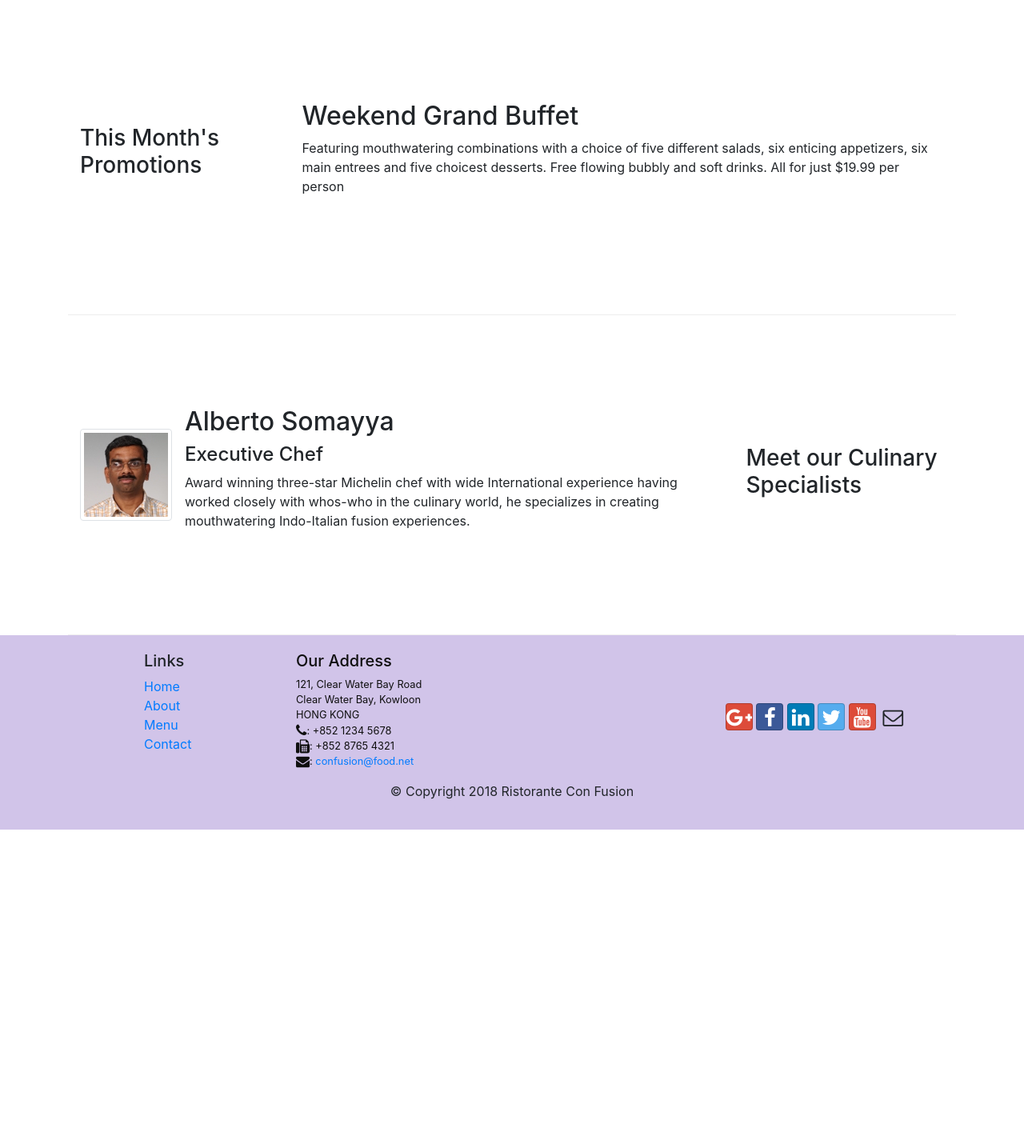
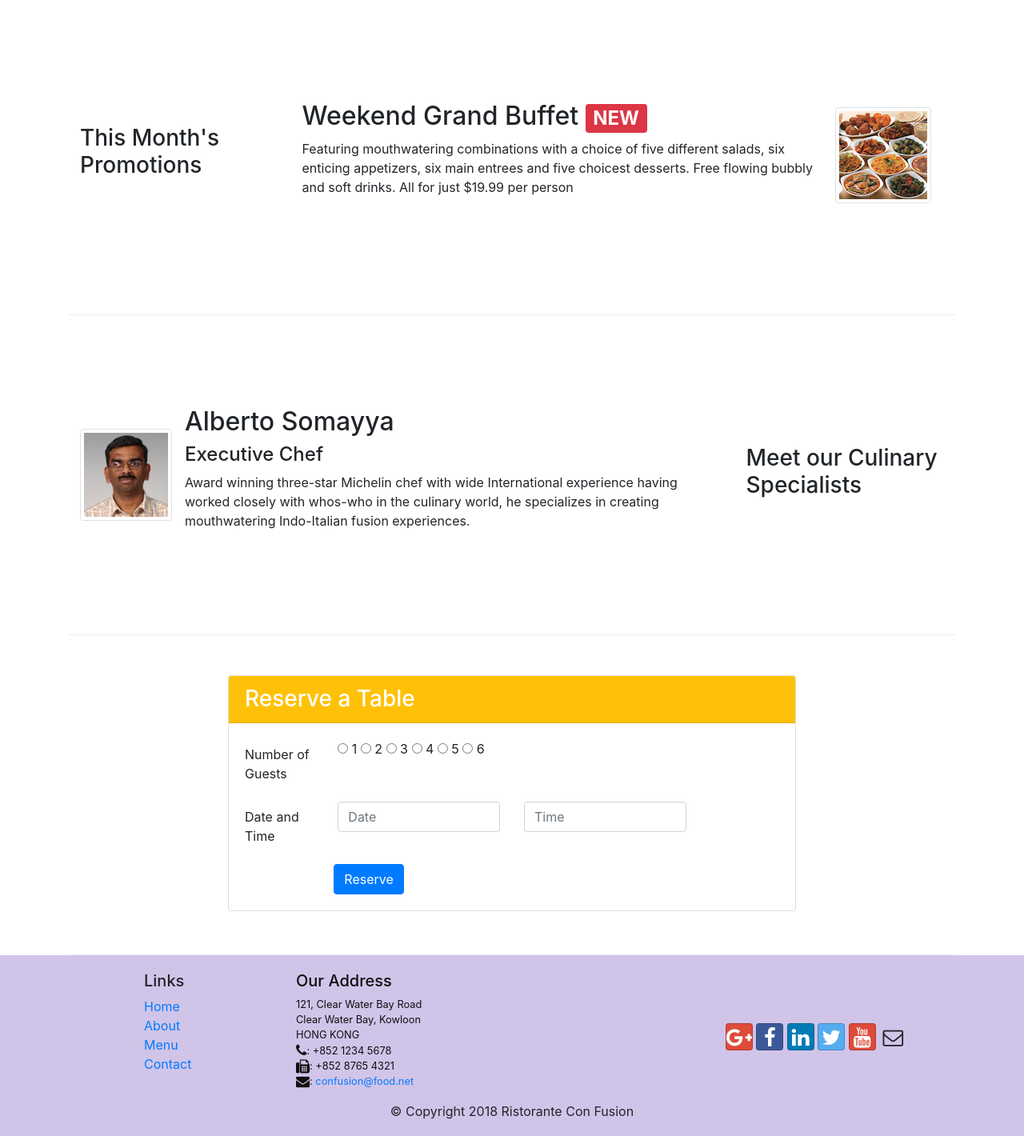
Before and after one commit to Gr4v1tYnN/Bootstrap4, a website: page index.html in a window 1280 px wide. Shown: the part 740-2160 px from the top of the page at 80% size. Before the commit the page ends 1777 px from the top, so only its background shows below. Drawn offline with nearby package versions, Linux system fonts and the light colour scheme.

Commit message:
Second assignment

```diff
--- a/index.html
+++ b/index.html
@@ -43,6 +43,11 @@
                 <div class="col-12 col-sm align-self-center">
                     <img src="img/logo.png" class="img-fluid">
                 </div>
+                <div class="col-12 col-sm align-self-center">
+                    <div class="btn-group">
+                        <a href="#Reserve_Table" role="button" class="btn btn-block btn-warning btn-sm nav-link" style="color:black"></i> Reserve Table</a>
+                    </div>
+                </div>
             </div>
         </div>
     </header>
@@ -69,8 +74,13 @@
                 <h3>This Month's Promotions</h3>
             </div>
             <div class="col col-sm col-md">
-                <h2>Weekend Grand Buffet</h2>
-                <p class="d-none d-sm-block">Featuring mouthwatering combinations with a choice of five different salads, six enticing appetizers, six main entrees and five choicest desserts. Free flowing bubbly and soft drinks. All for just $19.99 per person </p>
+                <div class="media">
+                    <div class="media-body">
+                        <h2 class="mt-0">Weekend Grand Buffet <span class="badge badge-danger">NEW</span></h2>
+                        <p class="d-none d-sm-block">Featuring mouthwatering combinations with a choice of five different salads, six enticing appetizers, six main entrees and five choicest desserts. Free flowing bubbly and soft drinks. All for just $19.99 per person </p>
+                    </div>
+                    <img class="d-flex mr-3 img-thumbnail align-self-center" src="img/buffet.png" alt="buffet">
+                </div>
             </div>
         </div>
 
@@ -85,6 +95,47 @@
                         <h2 class="mt-0">Alberto Somayya</h2>
                         <h4>Executive Chef</h4>
                         <p class="d-none d-sm-block">Award winning three-star Michelin chef with wide International experience having worked closely with whos-who in the culinary world, he specializes in creating mouthwatering Indo-Italian fusion experiences. </p>
+                    </div>
+                </div>
+            </div>
+        </div>
+
+        <div class="row row-content justify-content-center">
+            <div class="col col-md-8">
+                <div class="card">
+                    <h3 id="Reserve_Table" class="card-header bg-warning text-white">Reserve a Table</h3>
+                    <div class="card-body">
+                        <div class="form-group row">
+                            <label for="numbofguests" class="col-md-2 col-form-label">Number of Guests</label>
+                            <div class="col">
+                                <input type="radio" name="number" value="1" id="one"/>
+                                <label for="one">1</label>
+                                <input type="radio" name="number" value="2" id="two"/>
+                                <label for="two">2</label>
+                                <input type="radio" name="number" value="3" id="three"/>
+                                <label for="three">3</label>
+                                <input type="radio" name="number" value="4" id="four"/>
+                                <label for="four">4</label>
+                                <input type="radio" name="number" value="5" id="five"/>
+                                <label for="five">5</label>
+                                <input type="radio" name="number" value="6" id="six"/>
+                                <label for="six">6</label>
+                            </div>
+                        </div>
+                        <div class="form-group row">
+                            <label for="dateandtime" class="col-md-2 col-form-label">Date and Time</label>
+                            <div class="col-md-4">
+                                <input type="text" class="form-control" id="date" name="date" placeholder="Date">
+                            </div>
+                            <div class="col-md-4">
+                                <input type="text" class="form-control" id="time" name="time" placeholder="Time">
+                            </div>
+                        </div>
+                        <div class="offset-md-2">
+                            <div class="btn-group">
+                                <a role="button" class="btn btn-primary text-white"></i> Reserve</a>
+                            </div>
+                        </div>
                     </div>
                 </div>
             </div>
```
Also changed, not shown: contactus.html (+1 -1 lines).
